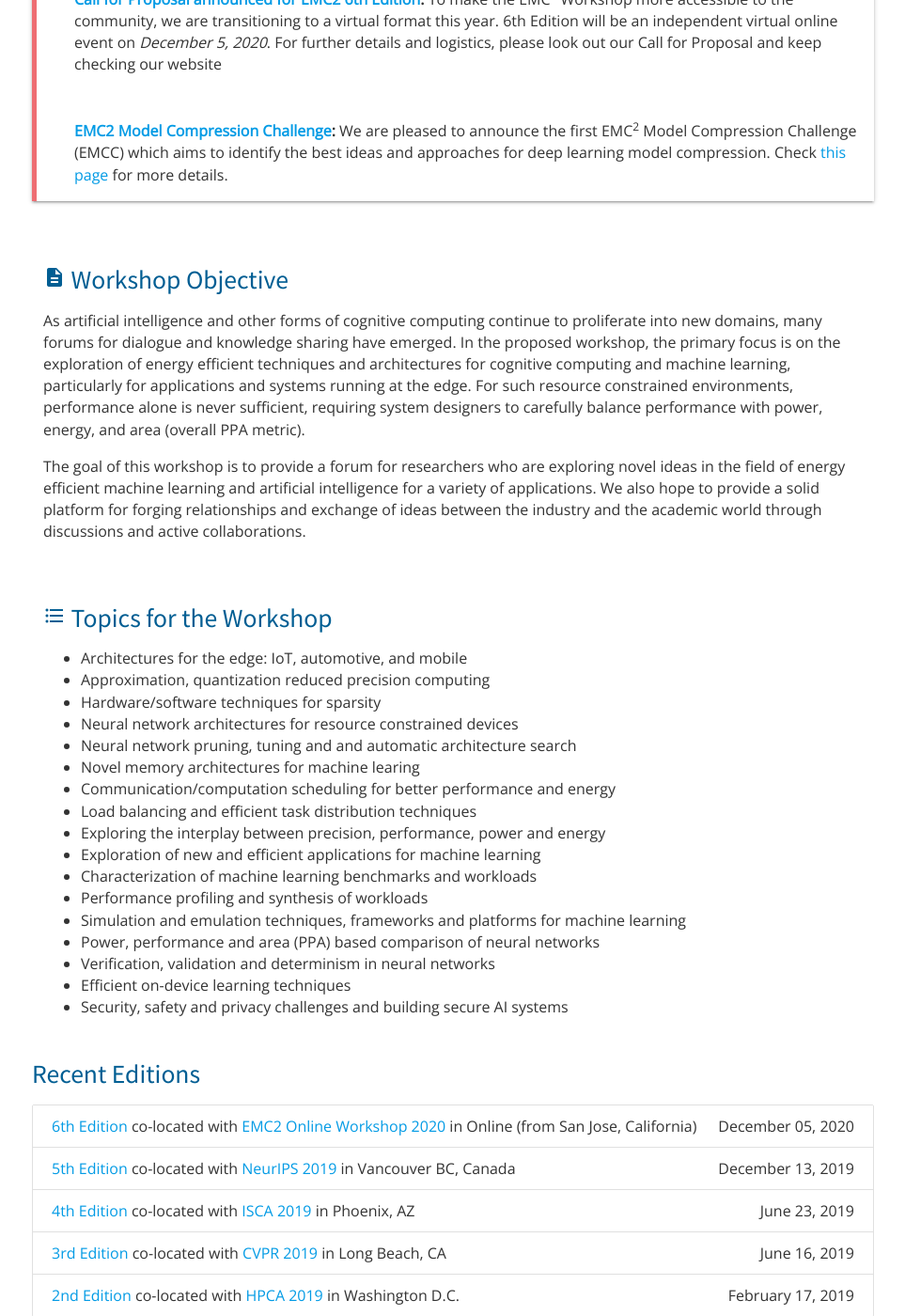
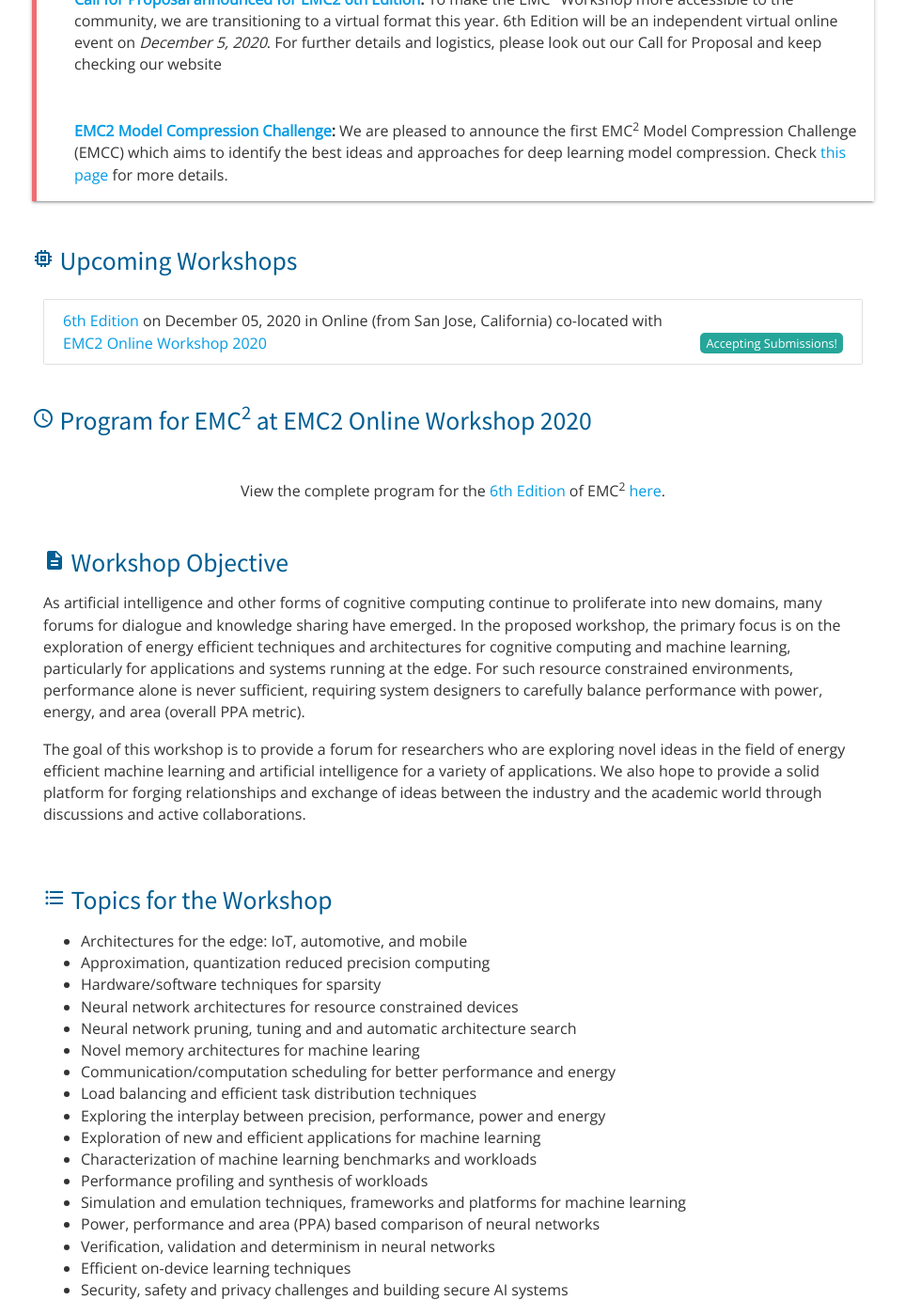
Before and after one commit to mgoldfar/emc2-web, a Jekyll site: the page built from index.html, in a window 1280 px wide and 1400 px high, scrolled down 752 px. Shown: the whole window at 94% size, without its empty margins (158-1121 px from the left). Built offline with Jekyll 4.4.1, drawn with Linux system fonts in a browser that asks for light colours; some of the changed text lies outside the part shown.

Commit message:
removed 6th edition from previous editions

```diff
--- a/_editions/6-virtual-20.html
+++ b/_editions/6-virtual-20.html
@@ -8,7 +8,8 @@
 event_location: Online (from San Jose, California)
 event_room: Microsoft Teams Online Meet
 event_session: full
-is_upcoming: false
+is_upcoming: True
+is_online: True
 is_accepting_submission: True
 show_on_submission_page: True
 show_program_summary: True
--- a/_includes/previous-editions-table.html
+++ b/_includes/previous-editions-table.html
@@ -8,8 +8,13 @@
     {% for ed in past_editions limit:_limit %}
       <li class="collection-item">
         {% assign edition_number = ed.title|split:" "|first %}
+	  	{% if ed.is_online == False %}
         <a href="{{ ed.url }}">{% include ordinal.html number=edition_number %} Edition</a> co-located with
         <a href="{{ ed.colocated_url }}" target="_blank">{{ ed.colocated_short }}</a> in {{ ed.event_location }}
+	  	{% else %}
+        <a href="{{ ed.url }}">{% include ordinal.html number=edition_number %} Edition</a>
+        <a href="{{ ed.colocated_url }}" target="_blank">{{ ed.colocated_short }}</a> in {{ ed.event_location }}
+		{% endif %}
         <span style="float: right;">{{ ed.event_date|date: "%B %d, %Y"}}</span>
       </li>
     {% endfor %}
```
